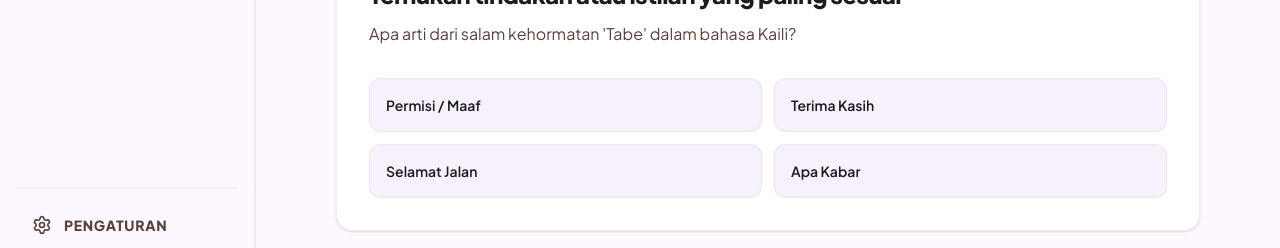
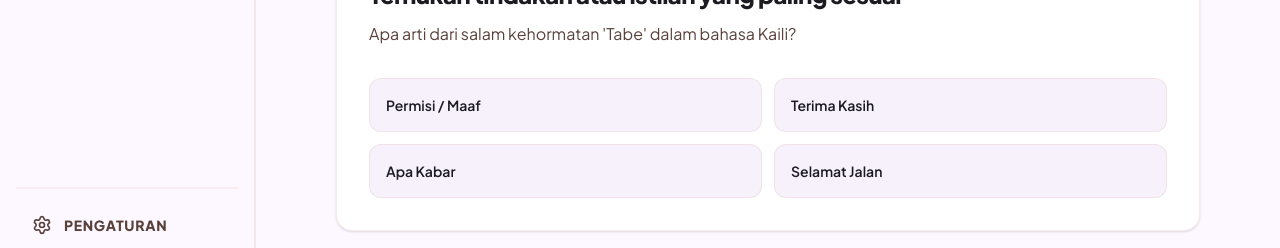
Before and after one commit to Dareean/nusantara, a Next.js app: page /dashboard/arcade in a window 1280 px wide. Both pictures are taken after a click on the button "Mulai Bertanding Sekarang". Shown: the part 433-681 px from the top of the page. Built offline with nearby package versions, Linux system fonts and the light colour scheme; no server answers.

Commit message:
feat: add arcade game mode and lesson page for interactive cultural quizzes

```diff
--- a/laras_user_progress.json
+++ b/laras_user_progress.json
@@ -2,7 +2,7 @@
   "demo@gmail.com": {
     "xp": 270,
     "streak": 5,
-    "hearts": 1,
+    "hearts": 2,
     "completedLessons": [
       1,
       2,
@@ -22,18 +22,18 @@
       "Pionir Salam"
     ],
     "lastLesson": {
-      "lessonId": 3,
+      "lessonId": 1,
       "answered": "lesson-session",
       "correct": true,
       "score": 100,
       "xp": 0,
       "bonusXp": 0,
-      "baseRewardXp": 30,
+      "baseRewardXp": 20,
       "totalExercises": 5,
       "correctExercises": 5,
-      "heartsRemaining": 1,
+      "heartsRemaining": 2,
       "completed": true,
-      "completedAt": "2026-10-22T13:38:21.933Z",
+      "completedAt": "2026-10-22T14:09:02.567Z",
       "isRepeat": true
     },
     "lastStudyDate": "2026-10-22"
--- a/src/app/dashboard/arcade/page.tsx
+++ b/src/app/dashboard/arcade/page.tsx
@@ -1,6 +1,6 @@
 "use client";
 
-import { useState, useEffect } from "react";
+import { useState, useEffect, useMemo } from "react";
 import Link from "next/link";
 import {
   Gamepad2,
@@ -25,6 +25,21 @@ interface Question {
   options: string[];
   correctIndex: number;
   lore: string;
+}
+
+interface ShuffledArcadeOption {
+  id: string;
+  text: string;
+  isCorrect: boolean;
+}
+
+function shuffleArray<T>(items: readonly T[]): T[] {
+  const array = [...items];
+  for (let i = array.length - 1; i > 0; i--) {
+    const j = Math.floor(Math.random() * (i + 1));
+    [array[i], array[j]] = [array[j], array[i]];
+  }
+  return array;
 }
 
 const quizData: Question[] = [
@@ -96,9 +111,10 @@ export default function ArcadePage() {
   const [combo, setCombo] = useState(1);
   const [lives, setLives] = useState(3);
   const [timeLeft, setTimeLeft] = useState(15);
-  const [selectedOption, setSelectedOption] = useState<number | null>(null);
+  const [selectedOptionId, setSelectedOptionId] = useState<string | null>(null);
   const [answerStatus, setAnswerStatus] = useState<"correct" | "incorrect" | null>(null);
   const [highScore, setHighScore] = useState(1250);
+  const [gameAttempt, setGameAttempt] = useState(0);
 
   // Timer loop when playing
   useEffect(() => {
@@ -131,18 +147,19 @@ export default function ArcadePage() {
   };
 
   const startGame = () => {
+    setGameAttempt((prev) => prev + 1);
     setGameState("playing");
     setCurrentIdx(0);
     setScore(0);
     setCombo(1);
     setLives(3);
     setTimeLeft(15);
-    setSelectedOption(null);
+    setSelectedOptionId(null);
     setAnswerStatus(null);
   };
 
   const advanceQuestion = () => {
-    setSelectedOption(null);
+    setSelectedOptionId(null);
     setAnswerStatus(null);
     setTimeLeft(15);
 
@@ -156,8 +173,8 @@ export default function ArcadePage() {
     });
   };
 
-  const handleSelectOption = (idx: number) => {
-    if (selectedOption !== null || gameState !== "playing") return;
+  const handleSelectOption = (opt: ShuffledArcadeOption) => {
+    if (selectedOptionId !== null || gameState !== "playing") return;
 
     const currentQ = quizData[currentIdx];
     if (!currentQ) {
@@ -165,8 +182,8 @@ export default function ArcadePage() {
       return;
     }
 
-    setSelectedOption(idx);
-    const isCorrect = idx === currentQ.correctIndex;
+    setSelectedOptionId(opt.id);
+    const isCorrect = opt.isCorrect;
 
     if (isCorrect) {
       setAnswerStatus("correct");
@@ -204,6 +221,16 @@ export default function ArcadePage() {
   };
 
   const currentQ = quizData[currentIdx] ?? quizData[quizData.length - 1] ?? null;
+
+  const shuffledArcadeOptions = useMemo(() => {
+    if (!currentQ) return [];
+    const raw: ShuffledArcadeOption[] = currentQ.options.map((text, origIdx) => ({
+      id: `${currentQ.id}-${origIdx}`,
+      text,
+      isCorrect: origIdx === currentQ.correctIndex,
+    }));
+    return shuffleArray(raw);
+  }, [currentQ?.id, currentIdx, gameAttempt]);
 
   return (
     <main className="w-full min-w-0 max-w-4xl mx-auto space-y-6 pb-20 pt-4 sm:pt-6 px-4 overflow-x-clip">
@@ -403,14 +430,14 @@ export default function ArcadePage() {
 
           {/* Options Grid */}
           <div className="grid grid-cols-1 sm:grid-cols-2 gap-3 pt-2">
-            {currentQ.options.map((opt, idx) => {
+            {shuffledArcadeOptions.map((opt) => {
               let btnStyle =
                 "bg-surface-container-low border-outline-variant/30 text-on-surface hover:bg-surface-container hover:border-primary";
 
-              if (selectedOption !== null) {
-                if (idx === currentQ.correctIndex) {
+              if (selectedOptionId !== null) {
+                if (opt.isCorrect) {
                   btnStyle = "bg-secondary-fixed text-on-secondary-fixed border-secondary font-bold shadow-[0_2px_0_0_#b45309]";
-                } else if (idx === selectedOption) {
+                } else if (opt.id === selectedOptionId) {
                   btnStyle = "bg-error-container text-on-error-container border-error font-bold";
                 } else {
                   btnStyle = "opacity-40 bg-surface-container-low";
@@ -419,18 +446,18 @@ export default function ArcadePage() {
 
               return (
                 <button
-                  key={idx}
-                  onClick={() => handleSelectOption(idx)}
-                  disabled={selectedOption !== null}
+                  key={opt.id}
+                  onClick={() => handleSelectOption(opt)}
+                  disabled={selectedOptionId !== null}
                   className={`p-4 rounded-xl border text-left text-body-md transition-all active:scale-[0.99] flex items-center justify-between cursor-pointer ${btnStyle}`}
                 >
-                  <span className="font-semibold">{opt}</span>
-                  {selectedOption !== null && idx === currentQ.correctIndex && (
+                  <span className="font-semibold">{opt.text}</span>
+                  {selectedOptionId !== null && opt.isCorrect && (
                     <CheckCircle2 className="text-secondary w-5 h-5 shrink-0" />
                   )}
-                  {selectedOption !== null &&
-                    idx === selectedOption &&
-                    idx !== currentQ.correctIndex && (
+                  {selectedOptionId !== null &&
+                    opt.id === selectedOptionId &&
+                    !opt.isCorrect && (
                       <XCircle className="text-error w-5 h-5 shrink-0" />
                     )}
                 </button>
--- a/src/app/dashboard/latihan/[lessonId]/page.tsx
+++ b/src/app/dashboard/latihan/[lessonId]/page.tsx
@@ -30,6 +30,15 @@ function isAnswerCorrect(question: Question, answer: string, scenarioScore: numb
   return scenarioScore >= (question.data as ScenarioQuestionData).passingScore;
 }
 
+function shuffleArray<T>(items: readonly T[]): T[] {
+  const array = [...items];
+  for (let i = array.length - 1; i > 0; i--) {
+    const j = Math.floor(Math.random() * (i + 1));
+    [array[i], array[j]] = [array[j], array[i]];
+  }
+  return array;
+}
+
 export default function LessonSessionPage() {
   const params = useParams<{ lessonId: string }>();
   const router = useRouter();
@@ -48,6 +57,7 @@ export default function LessonSessionPage() {
   const [earnedXp, setEarnedXp] = useState(0);
   const [scenarioStep, setScenarioStep] = useState(0);
   const [scenarioScore, setScenarioScore] = useState(0);
+  const [sessionAttempt, setSessionAttempt] = useState(0);
 
   useEffect(() => {
     const lessonId = Number(params.lessonId);
@@ -80,8 +90,15 @@ export default function LessonSessionPage() {
   const currentQuestion = questionMap.get(questionOrder[questionIndex]);
   const totalExercises = lesson?.questions.length ?? 0;
 
+  const shuffledChoiceOptions = useMemo(() => {
+    if (!currentQuestion || currentQuestion.type !== "choice") return [];
+    const options = (currentQuestion.data as ChoiceQuestionData).options;
+    return shuffleArray(options);
+  }, [currentQuestion?.id, questionIndex, sessionAttempt]);
+
   const resetSession = () => {
     if (!lesson) return;
+    setSessionAttempt((prev) => prev + 1);
     setQuestionOrder(lesson.questions.map((question) => question.id));
     setQuestionIndex(0);
     setWrongQuestionIds([]);
@@ -306,7 +323,7 @@ export default function LessonSessionPage() {
 
   const renderExercise = () => {
     if (!currentQuestion) return null;
-    if (currentQuestion.type === "choice") return renderChoices((currentQuestion.data as ChoiceQuestionData).options);
+    if (currentQuestion.type === "choice") return renderChoices(shuffledChoiceOptions);
     if (currentQuestion.type === "truefalse") return renderChoices([{ id: "true", label: "Fakta" }, { id: "false", label: "Mitos" }]);
     if (currentQuestion.type === "hotspot") return renderHotspotExercise(currentQuestion.data as HotspotQuestionData);
     if (currentQuestion.type === "match") {
```
